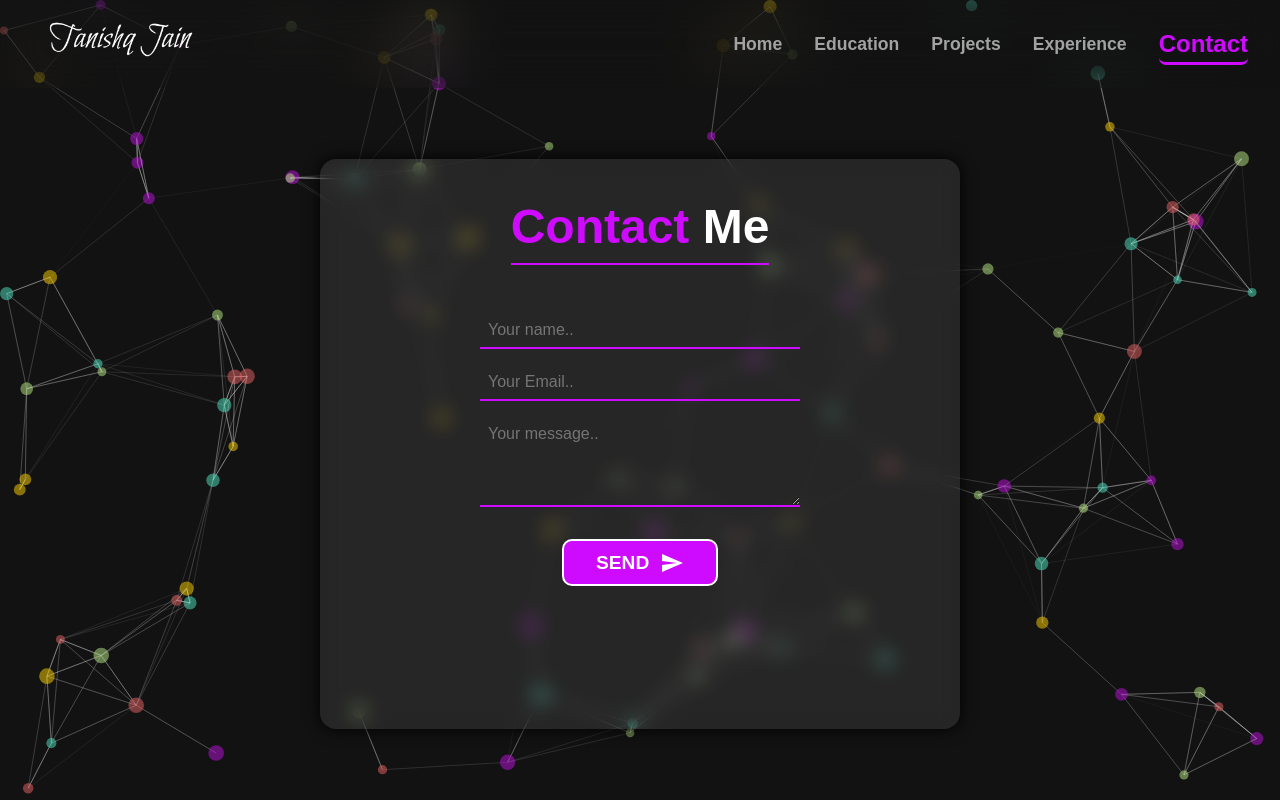
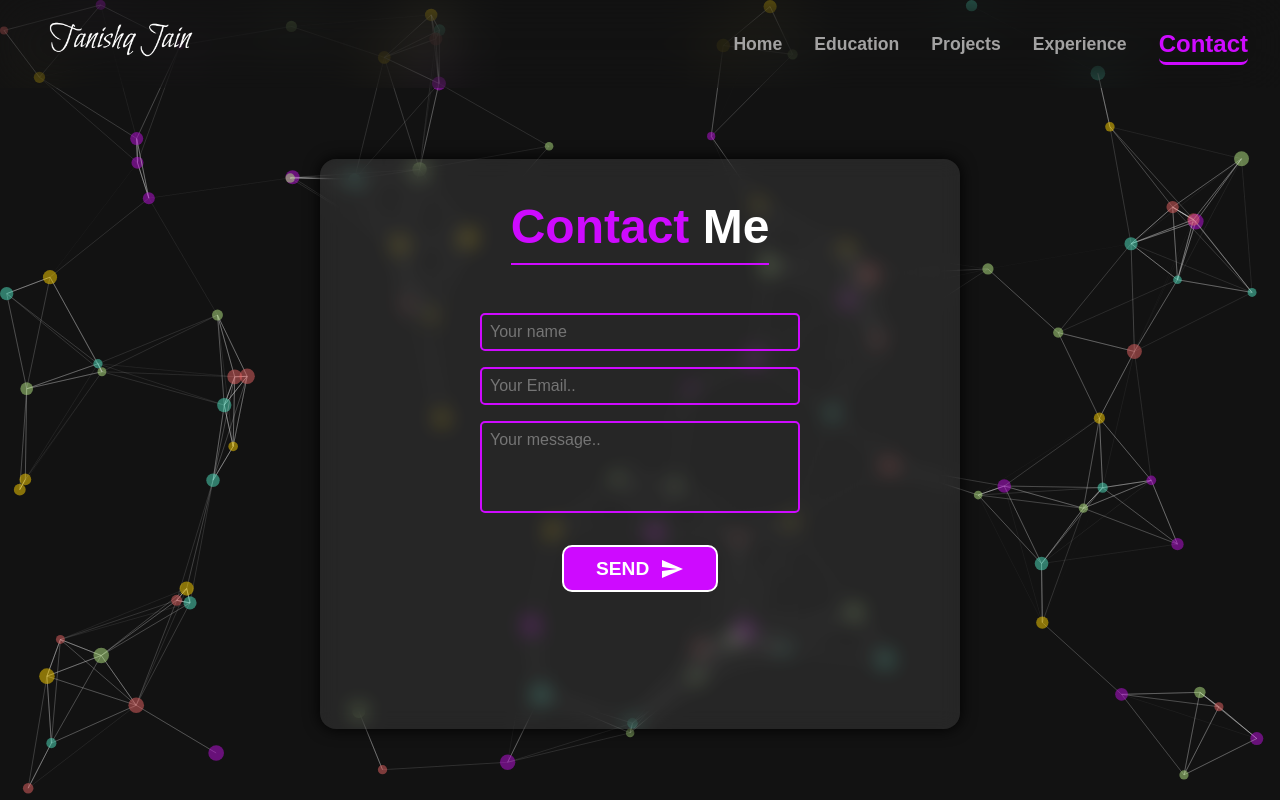
Before and after one commit to tanishqJain16/MyPortfolio, a React (Vite) app: page /contact in a window 1280 px wide. Built offline with nearby package versions, Linux system fonts and the light colour scheme.

Commit message:
some updates

```diff
--- a/src/components/ExperienceCard/ExperienceCard.css
+++ b/src/components/ExperienceCard/ExperienceCard.css
@@ -23,6 +23,7 @@
 .expCard>.expCardLeft>img {
     height: 100%;
     width: 100%;
+    object-fit: contain;
     border-radius: 1rem 0 0 1rem;
 }
 
--- a/src/pages/Contact/Contact.css
+++ b/src/pages/Contact/Contact.css
@@ -62,7 +62,8 @@
     width: 25vw;
     padding: 0.5rem;
     border: none;
-    border-bottom: 2px solid #ce0aff;
+    border: 2px solid #ce0aff;
+    border-radius: 5px;
     margin-bottom: 1rem;
     outline: none;
     background: transparent;
@@ -74,13 +75,14 @@
     width: 25vw;
     padding: 0.5rem;
     border: none;
-    border-bottom: 2px solid #ce0aff;
-    margin-bottom: 1rem;
+    border: 2px solid #ce0aff;
+    border-radius: 5px;
     outline: none;
     background: transparent;
     color: white;
     font-size: 1rem;
     margin: auto 0;
+    resize: none;
 }
 
 .contact>.card>.card-body>.send {
--- a/src/pages/Contact/Contact.jsx
+++ b/src/pages/Contact/Contact.jsx
@@ -14,13 +14,13 @@ function Contact() {
   }
 
   useEffect(() => {
-    ScrollReveal().reveal(".contact" , {delay: 500, duration: 1000 , origin: 'top', distance: '50px'});
+    ScrollReveal().reveal(".contact", { delay: 500, duration: 1000, origin: 'top', distance: '50px' });
   }, [])
 
   const handlesubmit = async (e) => {
     e.preventDefault();
     setDisabled(true);
-    if(creds.name === "" || creds.email === "" || creds.message === ""){
+    if (creds.name === "" || creds.email === "" || creds.message === "") {
       alert("Please fill all the fields");
       setDisabled(false);
       return;
@@ -50,7 +50,7 @@ function Contact() {
         <div className="card-body">
           <div className="fields">
             {/* <label htmlFor="name">Name:</label> */}
-            <input type="text" id="name" name="name" placeholder="Your name.." onChange={handleChange} required />
+            <input type="text" id="name" name="name" placeholder="Your name" onChange={handleChange} required />
           </div>
           <div className="fields">
             {/* <label htmlFor="email">Email:</label> */}
--- a/src/pages/Experience/Experience.jsx
+++ b/src/pages/Experience/Experience.jsx
@@ -5,14 +5,16 @@ import ExperienceCard from "../../components/ExperienceCard/ExperienceCard"
 import gssoc from "../../assets/gssoc.jpg"
 import ieee from "../../assets/ieee.jpeg"
 import ScrollReveal from "scrollreveal"
+import fuelCab from "../../assets/logo-fuelcab.svg"
 import { useEffect } from "react"
+import techAtPlay from "../../assets/logo-techAtPlay.png"
 
 function Experience() {
     useEffect(() => {
-        ScrollReveal().reveal(".experienceLandingHeading" , {delay: 500, duration: 1000 , origin: 'top', distance: '50px'});
-        ScrollReveal().reveal(".experienceLandingHeadingPara" , {delay: 1000, duration: 1000 , origin: 'left', distance: '50px'});
-        ScrollReveal().reveal(".experienceLandingRight" , {delay: 1500, duration: 1000 , origin: 'right', distance: '50px'});
-        ScrollReveal().reveal(".experienceHeading" , {delay: 500, duration: 1000 , origin: 'top', distance: '50px'});
+        ScrollReveal().reveal(".experienceLandingHeading", { delay: 500, duration: 1000, origin: 'top', distance: '50px' });
+        ScrollReveal().reveal(".experienceLandingHeadingPara", { delay: 1000, duration: 1000, origin: 'left', distance: '50px' });
+        ScrollReveal().reveal(".experienceLandingRight", { delay: 1500, duration: 1000, origin: 'right', distance: '50px' });
+        ScrollReveal().reveal(".experienceHeading", { delay: 500, duration: 1000, origin: 'top', distance: '50px' });
     }, [])
     return (
         <div className="experience">
@@ -21,7 +23,7 @@ function Experience() {
                 <div className="experienceLandingLeft">
                     <h1 className="experienceLandingHeading">My <span>Experience</span></h1>
                     <p className="experienceLandingHeadingPara">
-                       {` Nothing ever becomes real 'til it is experienced.`} <br /> <span>― John Keats.</span>
+                        {` Nothing ever becomes real 'til it is experienced.`} <br /> <span>― John Keats.</span>
                     </p>
                 </div>
                 <div className="experienceLandingRight">
@@ -30,11 +32,15 @@ function Experience() {
             </div>
             <h1 className="experienceHeading">WORK <span>EXPERIENCE</span></h1>
             <div className="experenceContent">
-                <ExperienceCard img={gssoc} h1={"Contributor"} h2={"GirlScript Summer Of Code"} h3={"2023 - Present"} p={"As a GSSoC contributor, I embrace the opportunity to work on meaningful projects, collaborate with experienced mentors, and learn from fellow participants. This program provides a supportive environment for both technical and personal growth. Throughout the program, I actively engage with my team, communicate ideas, and seek guidance. Embracing challenges enhances my problem-solving abilities and broadens my software development knowledge. Contributing to open-source projects at GirlScript Summer of Code allows me to gain practical experience, collaborate with mentors and peers, and make meaningful contributions to the global open-source community."}/>
+                <ExperienceCard img={techAtPlay} h1={"Full Stack Developer"} h2={"TechAtPlay"} h3={"Nov, 2023 - Present"} p={"As a Full Stack Web Development Intern at TechAtPlay, I played an integral role in both the development and maintenance of web applications, collaborating closely with cross-functional teams. My contributions spanned various stages of the development lifecycle, from conceptualization to deployment, where I leveraged my skills in both frontend and backend development to create robust and user-friendly solutions. By actively engaging with colleagues from different departments, I gained valuable insights into effective teamwork, communication, and problem-solving, further enhancing my capabilities as a developer in a dynamic and collaborative environment."} />
 
-                <ExperienceCard img={ieee} h1={"WebMaster"} h2={"Institute of Electrical and Electronics Engineers"} h3={"2023 - Present"} p={"As the webmaster of the IEEE Student Branch in Dehradun, I have been privileged to contribute to our organization's growth. From developing and maintaining our dynamic website to showcasing our activities and achievements, I aim to reflect the professionalism and dedication of our student members. I'm grateful for the opportunity to serve as webmaster and remain committed to enhancing our online presence, keeping our community informed, connected, and inspired."}/>
+                <ExperienceCard img={fuelCab} h1={"Frontend Developer"} h2={"FuelCab India"} h3={"Aug, 2023 - Nov, 2023"} p={"During my internship at FuelCab India, I specialized in frontend web development while also assuming a leadership role, guiding a team of fellow web interns. I facilitated collaboration, organized meetings to discuss project goals, and provided mentorship to junior members, supporting them in problem-solving and code reviews. Through active participation in the development process, I deepened my understanding of web technologies and frameworks such as HTML, CSS, JavaScript, ReactJs. This experience not only allowed me to excel in frontend development but also equipped me with invaluable leadership and teamwork skills crucial for driving successful projects in a collaborative environment."} />
 
-                <ExperienceCard img={ieee} h1={"Member"} h2={"Institute of Electrical and Electronics Engineers"} h3={"2022 - 2023"} p={"My time as a member of the IEEE Student Branch at DIT University was an enriching and transformative experience. Through workshops, collaborations, and events, I gained knowledge, skills, and lifelong friendships. The supportive environment fueled my passion for technology and shaped my personal and professional growth. The supportive and inclusive environment of the IEEE Student Branch nurtured my creativity and nurtured my passion for technology. Grateful for the incredible experiences and mentorship received during my tenure."}/>
+                <ExperienceCard img={ieee} h1={"WebMaster"} h2={"Institute of Electrical and Electronics Engineers"} h3={"2023 - Present"} p={"As the webmaster of the IEEE Student Branch in Dehradun, I have been privileged to contribute to our organization's growth. From developing and maintaining our dynamic website to showcasing our activities and achievements, I aim to reflect the professionalism and dedication of our student members. I'm grateful for the opportunity to serve as webmaster and remain committed to enhancing our online presence, keeping our community informed, connected, and inspired."} />
+
+                <ExperienceCard img={ieee} h1={"Member"} h2={"Institute of Electrical and Electronics Engineers"} h3={"2022 - 2023"} p={"My time as a member of the IEEE Student Branch at DIT University was an enriching and transformative experience. Through workshops, collaborations, and events, I gained knowledge, skills, and lifelong friendships. The supportive environment fueled my passion for technology and shaped my personal and professional growth. The supportive and inclusive environment of the IEEE Student Branch nurtured my creativity and nurtured my passion for technology. Grateful for the incredible experiences and mentorship received during my tenure."} />
+
+                <ExperienceCard img={gssoc} h1={"Contributor"} h2={"GirlScript Summer Of Code"} h3={"2023"} p={"As a GSSoC contributor, I embrace the opportunity to work on meaningful projects, collaborate with experienced mentors, and learn from fellow participants. This program provides a supportive environment for both technical and personal growth. Throughout the program, I actively engage with my team, communicate ideas, and seek guidance. Embracing challenges enhances my problem-solving abilities and broadens my software development knowledge. Contributing to open-source projects at GirlScript Summer of Code allows me to gain practical experience, collaborate with mentors and peers, and make meaningful contributions to the global open-source community."} />
             </div>
         </div>
     )
--- a/src/pages/Projects/Project.jsx
+++ b/src/pages/Projects/Project.jsx
@@ -11,26 +11,25 @@ import { useEffect } from "react";
 
 function Project() {
   useEffect(() => {
-    ScrollReveal().reveal(".project__container__title",{delay: 500, duration: 1000 , origin: 'top', distance: '50px'});
-    ScrollReveal().reveal(".headingInner",{delay: 700, duration: 1000 , origin: 'top', distance: '50px'});
-    ScrollReveal().reveal(".project__container__card",{delay: 1000, duration: 1000 , origin: 'top', distance: '50px'});
+    ScrollReveal().reveal(".project__container__title", { delay: 500, duration: 1000, origin: 'top', distance: '50px' });
+    ScrollReveal().reveal(".headingInner", { delay: 700, duration: 1000, origin: 'top', distance: '50px' });
+    ScrollReveal().reveal(".project__container__card", { delay: 1000, duration: 1000, origin: 'top', distance: '50px' });
   }, []);
   return (
     <div className="project">
-      <Particlejs/>
+      <Particlejs />
       <div className="project__container">
         <h1 className="project__container__title">
           My <span>Projects</span>
         </h1>
-        <h1 className="headingInner">Complete<span>&nbsp;Projects</span></h1>
+        {/* <h1 className="headingInner">Complete<span>&nbsp;Projects</span></h1> */}
         <div className="project__container__card">
-          <SmallCard img={jsrimg} title={"JSR Forms"} github={"https://github.com/tanishqJain16/form-website"} link={"https://www.jsrforms.live/"} />
+          <SmallCard img={jsrimg} title={"JSR Forms"} github={"https://github.com/tanishqJain16/form-website"} link={"https://jsrforms-dev.vercel.app/"} />
           <SmallCard img={sphurtiimg} title={"Sphurti'23"} github={"https://github.com/tanishqJain16/sphurtiWebsite2.0"} link={"https://ditusphurti.com/"} />
           <SmallCard img={myportfolioimg} title={"My Portfolio"} github={"https://github.com/tanishqJain16/MyPortfolio"} link={"https://my-portfolio-tanishqjain16.vercel.app/"} />
           <SmallCard img={newsappimg} title={"NewsApp"} github={"https://github.com/tanishqJain16/newsApp"} link={"https://my-portfolio-tanishqjain16.vercel.app/"} />
           <SmallCard img={youthopiaImg} title={"Youthopia'22"} github={"https://github.com/tanishqJain16/youthopiaWebsite"} link={"https://youthopia.dituniversity.co.in/"} />
         </div>
-        <h1 className="headingInner">Backend<span>&nbsp;Projects</span></h1>
       </div>
     </div>
   )
```
Also changed, not shown: src/assets/logo-fuelcab.svg (added), src/assets/logo-techAtPlay.png (added).
